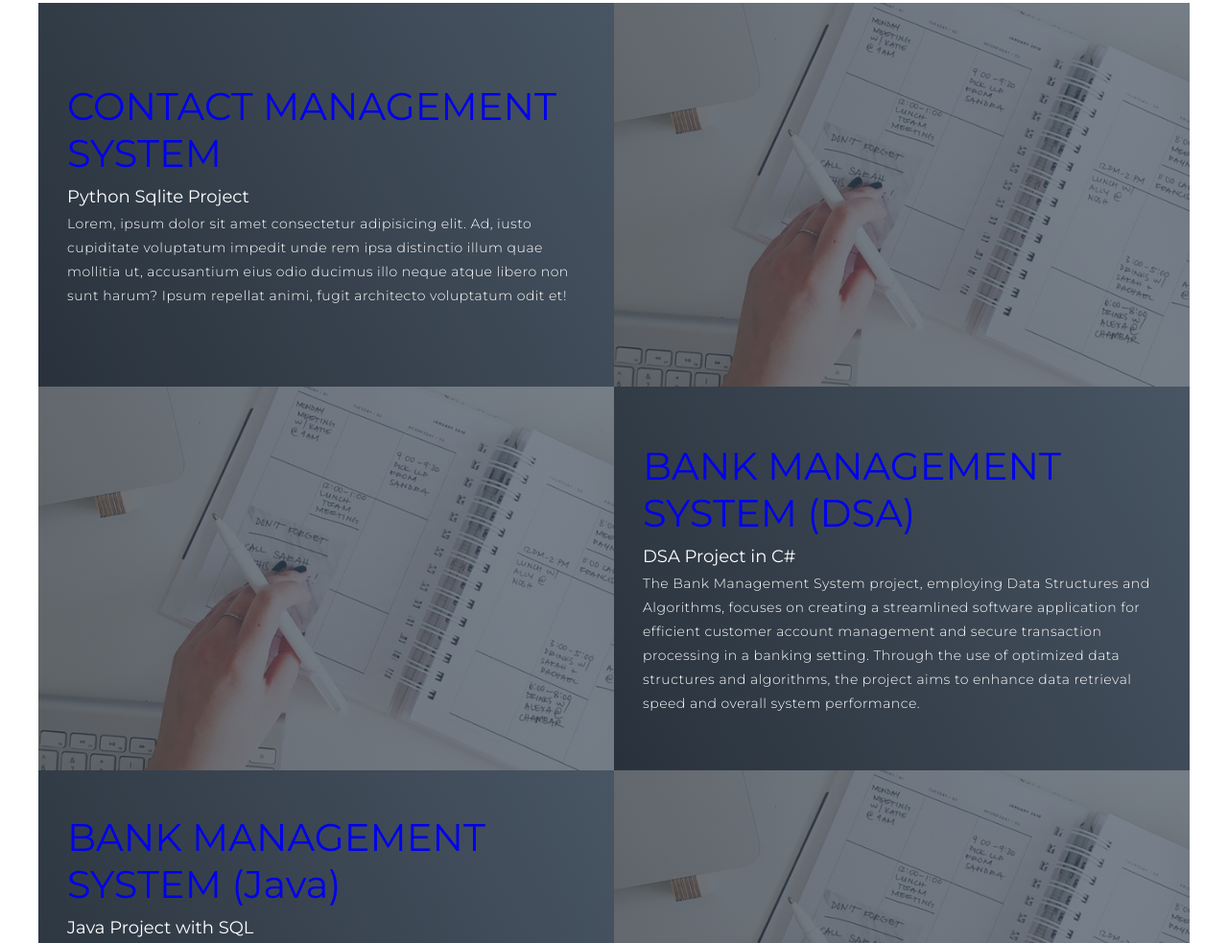
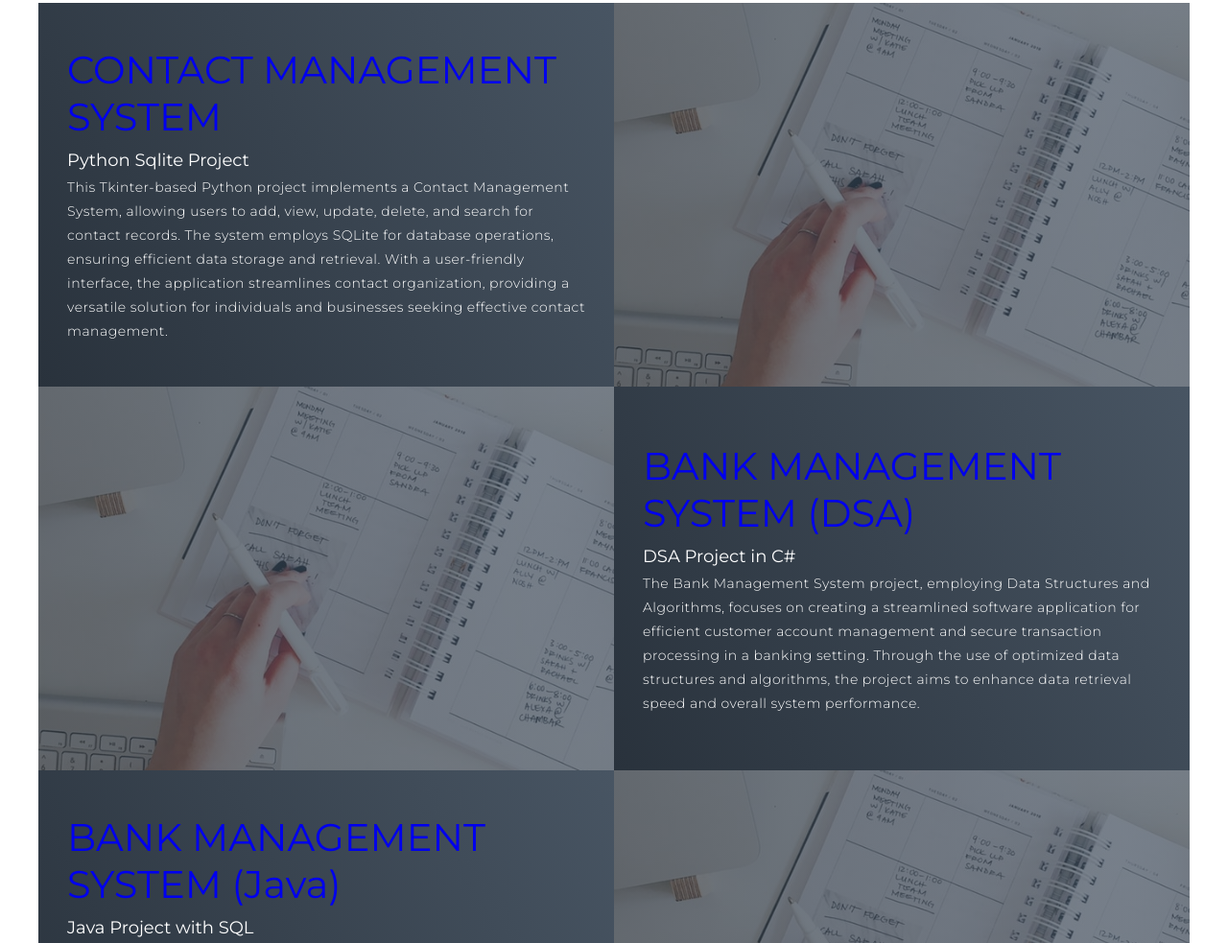
Before and after one commit to KeshavMaru/Portfolio, a plain HTML site: page index.html in a window 1280 px wide. Shown: the part 1820-2803 px from the top of the page at 96% size. Drawn offline with Linux system fonts and the light colour scheme.

Commit message:
Add files via upload

```diff
--- a/index.html
+++ b/index.html
@@ -98,9 +98,7 @@
           <div class="project-info">
             <h1> <a href ="https://github.com/KeshavMaru/Contact-Management-System"> CONTACT MANAGEMENT SYSTEM </a> </h1>
             <h2>Python Sqlite Project</h2>
-            <p>Lorem, ipsum dolor sit amet consectetur adipisicing elit. Ad, iusto cupiditate voluptatum impedit unde
-              rem ipsa distinctio illum quae mollitia ut, accusantium eius odio ducimus illo neque atque libero non sunt
-              harum? Ipsum repellat animi, fugit architecto voluptatum odit et!</p>
+            <p>This Tkinter-based Python project implements a Contact Management System, allowing users to add, view, update, delete, and search for contact records. The system employs SQLite for database operations, ensuring efficient data storage and retrieval. With a user-friendly interface, the application streamlines contact organization, providing a versatile solution for individuals and businesses seeking effective contact management.</p>
           </div>
           <div class="project-img">
             <img src="./img/img-1.png" alt="img">
```
